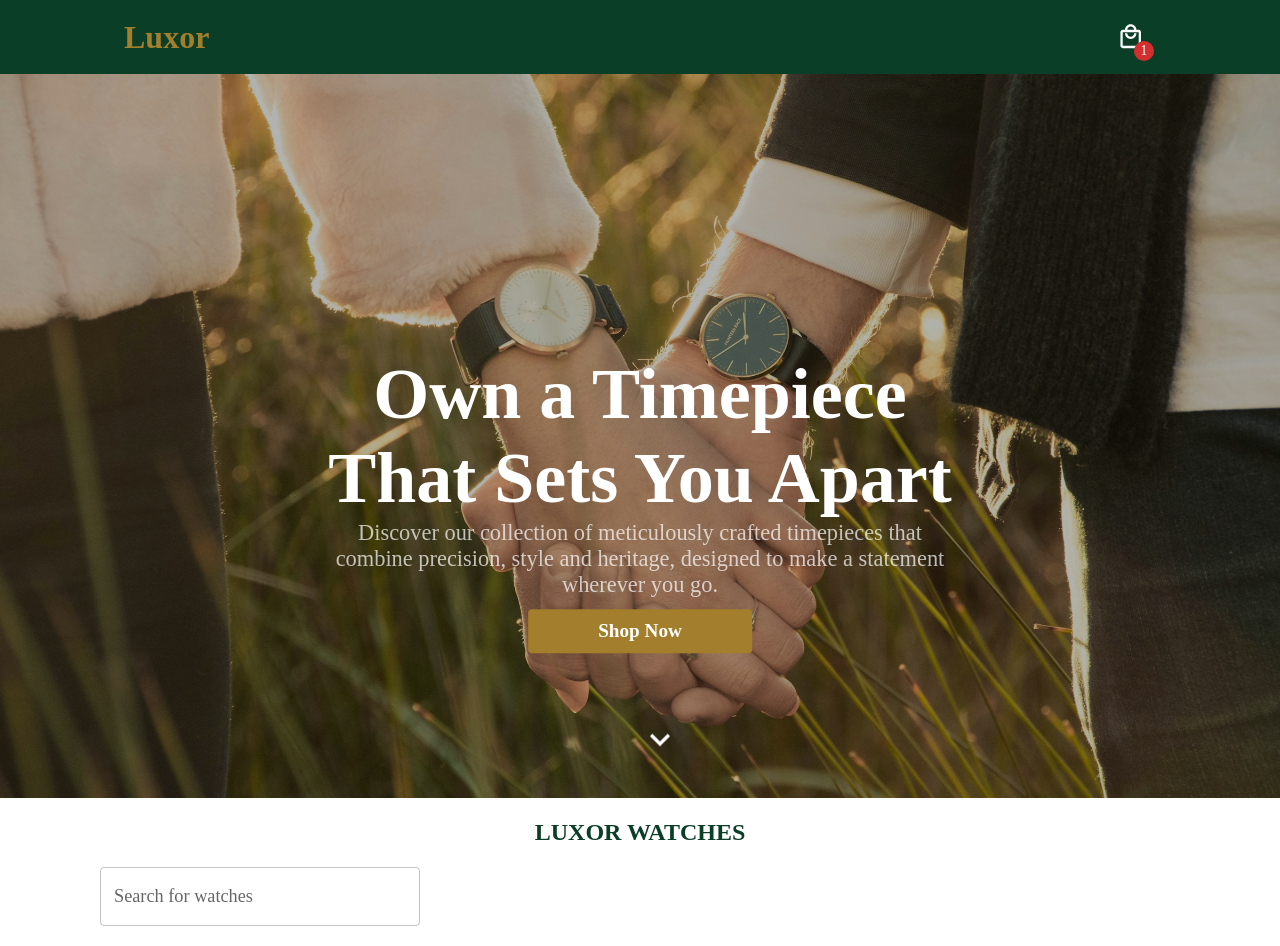
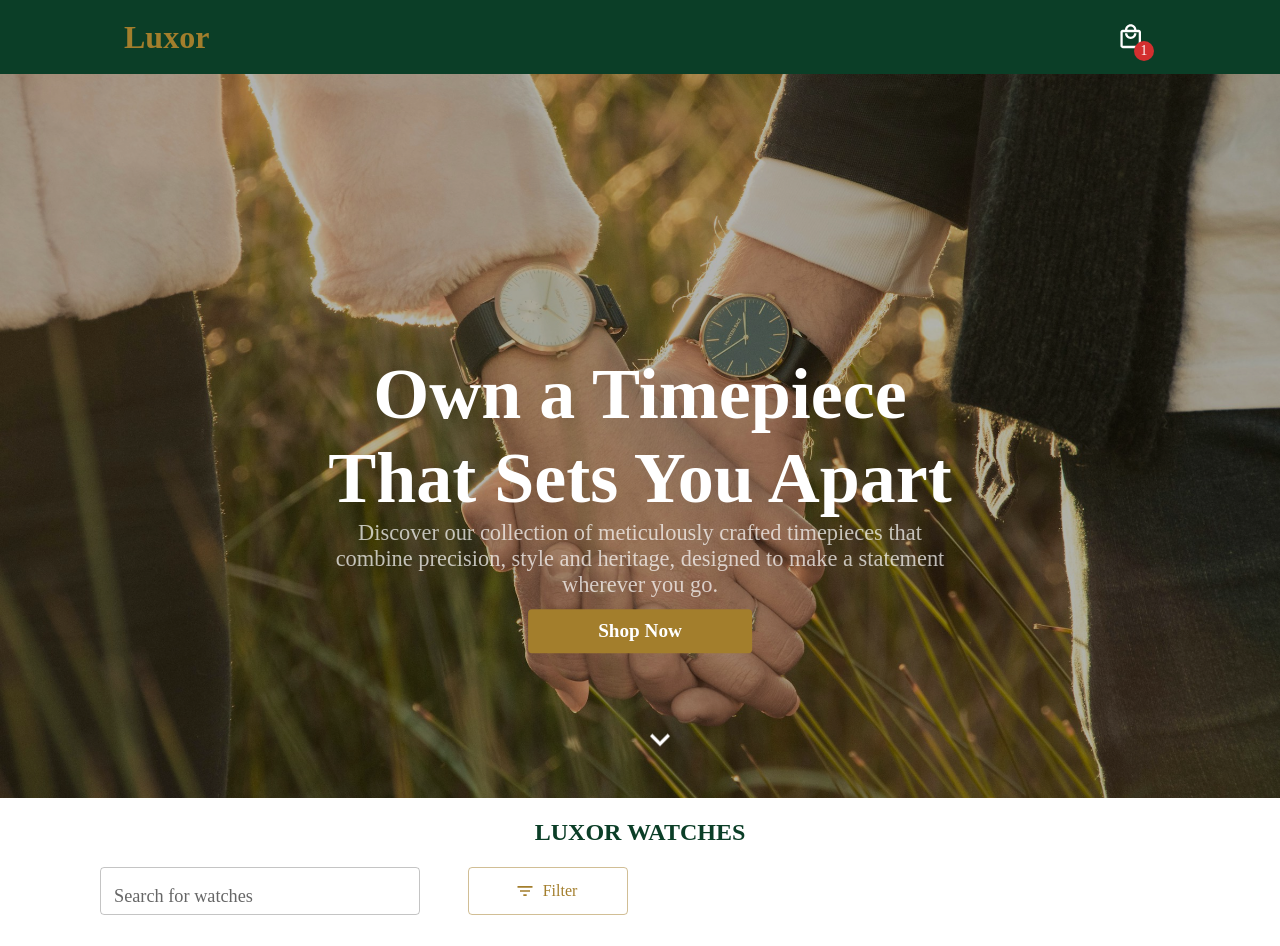
Before and after one commit to mwangizack/luxor, a Next.js app: page / in a window 1280 px wide. Built offline with nearby package versions, Linux system fonts and the light colour scheme.

Commit message:
feat: Add filter button

```diff
--- a/src/app/components/LandingContent.tsx
+++ b/src/app/components/LandingContent.tsx
@@ -1,9 +1,12 @@
 "use client";
-import { Typography } from "@mui/material";
 import React from "react";
+import { Box, Button, Typography } from "@mui/material";
 import SearchInput from "./SearchInput";
+import FilterListIcon from "@mui/icons-material/FilterList";
 
 function LandingContent() {
+  const [showFilters, setShowFilters] = React.useState(false);
+
   return (
     <section id="content-section" style={{ padding: "20px 100px" }}>
       {/* Title */}
@@ -20,7 +23,29 @@ function LandingContent() {
       </Typography>
 
       {/* Inputs */}
-      <SearchInput />
+      <Box
+        sx={{
+          marginTop: "20px",
+          display: "flex",
+          gap: "3rem",
+          alignItems: "center",
+        }}
+      >
+        <SearchInput />
+        <Button
+          variant="outlined"
+          startIcon={<FilterListIcon />}
+          sx={{
+            textTransform: "none",
+            padding: "0.75rem 1rem",
+            width: "10rem",
+            height: "3rem",
+          }}
+          onClick={() => setShowFilters(!showFilters)}
+        >
+          Filter
+        </Button>
+      </Box>
     </section>
   );
 }
--- a/src/app/components/SearchInput.tsx
+++ b/src/app/components/SearchInput.tsx
@@ -30,8 +30,10 @@ function SearchInput() {
         <TextField {...params} label="Search for watches" />
       )}
       sx={{
-        marginTop: "20px",
-        width: "20rem",
+        "& .MuiAutocomplete-inputRoot": {
+          width: "20rem",
+          height: "3rem",
+        },
       }}
     />
   );
```
